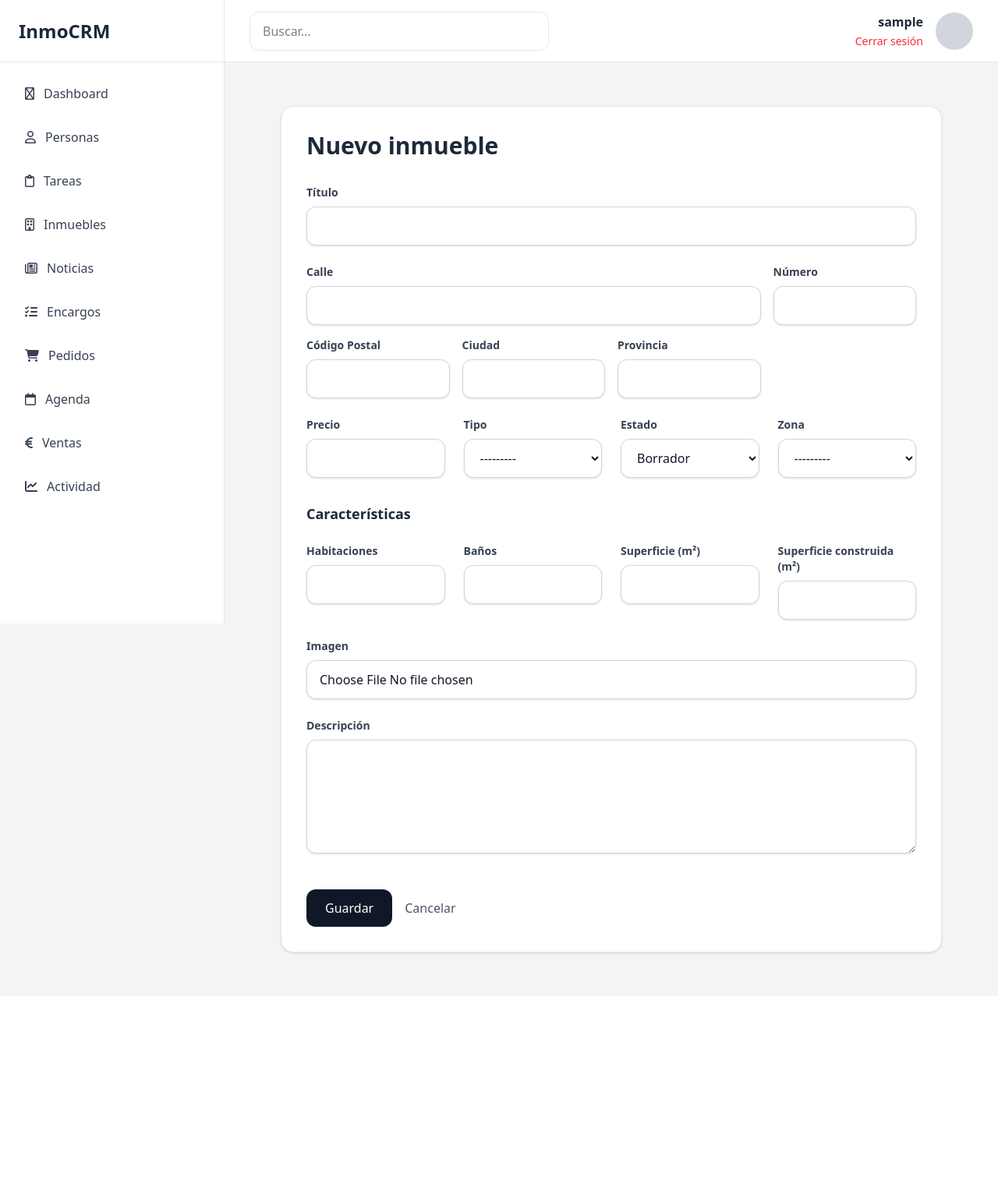
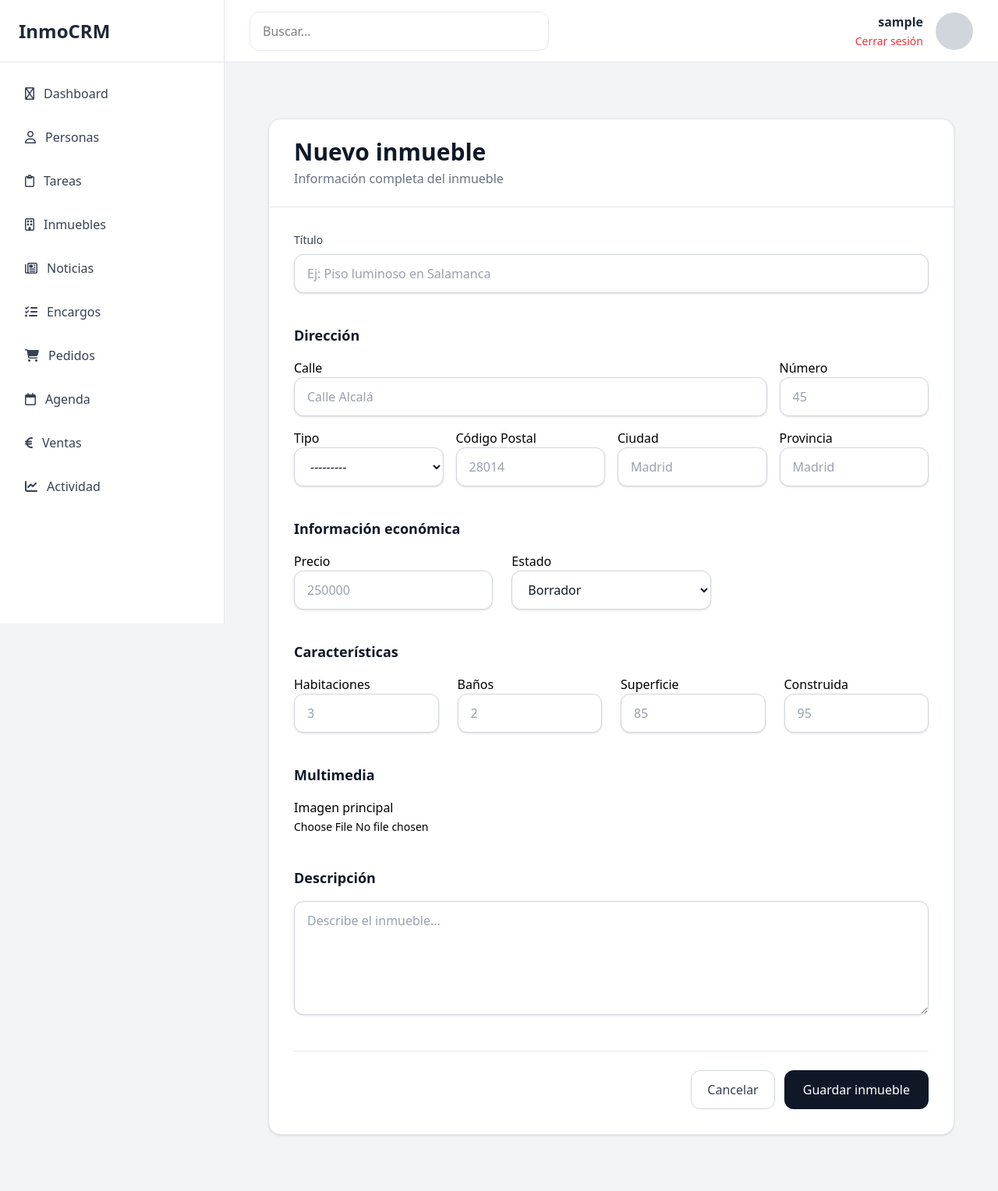
Before and after one commit to Pablomv8/inmobiliaria-crm, a Django app: page /properties/new/ in a window 1280 px wide. Shown: the whole page at 78% size. Before the commit the page ends 1226 px from the top, so only its background shows below. Run offline with Django 5.2, Linux system fonts and the light colour scheme; the visitor is signed in with stand-in values (Sample User, id 1); data that the repository does not hold is empty; some libraries are stand-ins or nearby versions.

Commit message:
corrección de errores

```diff
--- a/properties/forms.py
+++ b/properties/forms.py
@@ -1,6 +1,5 @@
 from django import forms
 from .models import Property
-
 
 
 INPUT_CLASS = """
@@ -22,50 +21,14 @@ transition-all
 duration-200
 """
 
-TEXTAREA_CLASS = """
-w-full
-rounded-xl
-border
-border-gray-300
-bg-white
-px-4
-py-3
-text-gray-900
-shadow-sm
-placeholder:text-gray-400
-focus:border-indigo-500
-focus:ring-4
-focus:ring-indigo-100
-focus:outline-none
-transition-all
-duration-200
-resize-y
-"""
+TEXTAREA_CLASS = INPUT_CLASS + " resize-y"
 
-SELECT_CLASS = """
-w-full
-rounded-xl
-border
-border-gray-300
-bg-white
-px-4
-py-3
-text-gray-900
-shadow-sm
-focus:border-indigo-500
-focus:ring-4
-focus:ring-indigo-100
-focus:outline-none
-transition-all
-duration-200
-"""
-
+SELECT_CLASS = INPUT_CLASS
 
 
 class PropertyForm(forms.ModelForm):
 
     class Meta:
-
         model = Property
 
         fields = [
@@ -89,87 +52,93 @@ class PropertyForm(forms.ModelForm):
 
         widgets = {
 
-            # TITLE
+            # BASIC INFO
             'title': forms.TextInput(attrs={
-                'class': INPUT_CLASS
+                'class': INPUT_CLASS,
+                'placeholder': 'Ej: Piso luminoso en Salamanca'
             }),
 
-            # STREET
             'street': forms.TextInput(attrs={
-                'class': INPUT_CLASS
+                'class': INPUT_CLASS,
+                'placeholder': 'Calle Alcalá'
             }),
 
-            # NUMBER
             'number': forms.TextInput(attrs={
-                'class': INPUT_CLASS
+                'class': INPUT_CLASS,
+                'placeholder': '45'
             }),
 
-            # POSTAL CODE
             'postal_code': forms.TextInput(attrs={
-                'class': INPUT_CLASS
+                'class': INPUT_CLASS,
+                'placeholder': '28014'
             }),
 
-            # CITY
             'city': forms.TextInput(attrs={
-                'class': INPUT_CLASS
+                'class': INPUT_CLASS,
+                'placeholder': 'Madrid'
             }),
 
-            # PROVINCE
             'province': forms.TextInput(attrs={
-                'class': INPUT_CLASS
+                'class': INPUT_CLASS,
+                'placeholder': 'Madrid'
             }),
 
-            "zone": forms.Select(attrs={
-                "class": INPUT_CLASS,
+            'zone': forms.Select(attrs={
+                'class': SELECT_CLASS,
             }),
 
-            "bedrooms": forms.NumberInput(attrs={
-                "class": INPUT_CLASS,
-                "min": 0,
+            # FEATURES
+            'bedrooms': forms.NumberInput(attrs={
+                'class': INPUT_CLASS,
+                'min': 0,
+                'placeholder': '3'
             }),
 
-            "bathrooms": forms.NumberInput(attrs={
-                "class": INPUT_CLASS,
-                "min": 0,
+            'bathrooms': forms.NumberInput(attrs={
+                'class': INPUT_CLASS,
+                'min': 0,
+                'placeholder': '2'
             }),
 
-            "area": forms.NumberInput(attrs={
-                "class": INPUT_CLASS,
-                "min": 0,
+            'area': forms.NumberInput(attrs={
+                'class': INPUT_CLASS,
+                'min': 0,
+                'placeholder': '85'
             }),
 
-            "built_area": forms.NumberInput(attrs={
-                "class": INPUT_CLASS,
-                "min": 0,
+            'built_area': forms.NumberInput(attrs={
+                'class': INPUT_CLASS,
+                'min': 0,
+                'placeholder': '95'
             }),
 
             # PRICE
             'price': forms.NumberInput(attrs={
-                'class': INPUT_CLASS
+                'class': INPUT_CLASS,
+                'placeholder': '250000'
             }),
 
-            # TYPE
+            # TYPE / STATUS
             'property_type': forms.Select(attrs={
-                'class': INPUT_CLASS
+                'class': SELECT_CLASS,
             }),
 
-            # STATUS (IMPORTANTE PARA CRM)
             'status': forms.Select(attrs={
-                'class': INPUT_CLASS
+                'class': SELECT_CLASS,
             }),
 
             # IMAGE
             'image': forms.ClearableFileInput(attrs={
-                'class': INPUT_CLASS
+                'class': 'w-full text-sm'
             }),
 
             # DESCRIPTION
             'description': forms.Textarea(attrs={
-                'class': INPUT_CLASS,
-                'rows': 5
+                'class': TEXTAREA_CLASS,
+                'rows': 5,
+                'placeholder': 'Describe el inmueble...'
             }),
         }
-
 from contacts.models import Contact
 
 class OwnerContactForm(forms.ModelForm):
--- a/templates/properties/form.html
+++ b/templates/properties/form.html
@@ -1,183 +1,169 @@
 {% extends 'base.html' %}
 
+<style>
+.label {
+    @apply block mb-2 text-sm font-medium text-gray-700;
+}
+</style>
 {% block content %}
 
-<div class="max-w-4xl mx-auto p-6">
+<div class="max-w-5xl mx-auto px-6 py-10">
 
-    <div class="bg-white border border-gray-200 rounded-2xl shadow-sm p-8">
+    <div class="bg-white border border-gray-200 rounded-2xl shadow-sm">
 
-        <h1 class="text-3xl font-bold text-gray-800 mb-8">
+        <!-- HEADER -->
+        <div class="px-8 py-6 border-b border-gray-200">
+            <h1 class="text-3xl font-bold text-gray-900">
                 {{ title }}
             </h1>
 
-        <form method="POST" enctype="multipart/form-data" class="space-y-6">
+            <p class="text-gray-500 mt-1">
+                Información completa del inmueble
+            </p>
+        </div>
+
+        <form method="POST" enctype="multipart/form-data" class="p-8 space-y-10">
 
             {% csrf_token %}
 
-            <!-- TÍTULO -->
+            <!-- TITULO -->
             <div>
-                <label class="block mb-2 text-sm font-semibold text-gray-700">
+                <label class="block mb-2 text-sm font-medium text-gray-700">
                     Título
                 </label>
                 {{ form.title }}
             </div>
 
-            <!-- DIRECCIÓN (STRUCTURED) -->
+            <!-- DIRECCIÓN -->
+            <section>
+                <h2 class="text-lg font-semibold text-gray-900 mb-4">
+                    Dirección
+                </h2>
+
                 <div class="grid grid-cols-1 md:grid-cols-4 gap-4">
 
                     <div class="md:col-span-3">
-                    <label class="block mb-2 text-sm font-semibold text-gray-700">
-                        Calle
-                    </label>
+                        <label class="label">Calle</label>
                         {{ form.street }}
                     </div>
 
                     <div>
-                    <label class="block mb-2 text-sm font-semibold text-gray-700">
-                        Número
-                    </label>
+                        <label class="label">Número</label>
                         {{ form.number }}
                     </div>
 
                     <div>
-                    <label class="block mb-2 text-sm font-semibold text-gray-700">
-                        Código Postal
-                    </label>
+                        <label class="label">Tipo</label>
+                        {{ form.property_type }}
+                    </div>
+
+                    <div>
+                        <label class="label">Código Postal</label>
                         {{ form.postal_code }}
                     </div>
 
                     <div>
-                    <label class="block mb-2 text-sm font-semibold text-gray-700">
-                        Ciudad
-                    </label>
+                        <label class="label">Ciudad</label>
                         {{ form.city }}
                     </div>
 
                     <div>
-                    <label class="block mb-2 text-sm font-semibold text-gray-700">
-                        Provincia
-                    </label>
+                        <label class="label">Provincia</label>
                         {{ form.province }}
                     </div>
 
                 </div>
+            </section>
 
-            <!-- GRID PRINCIPAL -->
-            <div class="grid grid-cols-1 md:grid-cols-2 xl:grid-cols-4 gap-6">
+            <!-- PRECIO + INFO -->
+            <section>
+                <h2 class="text-lg font-semibold text-gray-900 mb-4">
+                    Información económica
+                </h2>
+
+                <div class="grid grid-cols-1 md:grid-cols-3 gap-6">
 
                     <div>
-                    <label class="block mb-2 text-sm font-semibold text-gray-700">
-                        Precio
-                    </label>
+                        <label class="label">Precio</label>
                         {{ form.price }}
                     </div>
 
+
                     <div>
-                    <label class="block mb-2 text-sm font-semibold text-gray-700">
-                        Tipo
-                    </label>
-                    {{ form.property_type }}
+                        <label class="label">Estado</label>
+                        {{ form.status }}
+                    </div>
+
+                </div>
+            </section>
+
+            <!-- CARACTERÍSTICAS -->
+            <section>
+                <h2 class="text-lg font-semibold text-gray-900 mb-4">
+                    Características
+                </h2>
+
+                <div class="grid grid-cols-1 md:grid-cols-4 gap-6">
+
+                    <div>
+                        <label class="label">Habitaciones</label>
+                        {{ form.bedrooms }}
                     </div>
 
                     <div>
-                    <label class="block mb-2 text-sm font-semibold text-gray-700">
-                        Estado
-                    </label>
-                    {{ form.status }}
+                        <label class="label">Baños</label>
+                        {{ form.bathrooms }}
                     </div>
 
                     <div>
+                        <label class="label">Superficie</label>
+                        {{ form.area }}
+                    </div>
 
-                    <label class="block mb-2 text-sm font-semibold text-gray-700">
-                        Zona
-                    </label>
-
-                    {{ form.zone }}
-
+                    <div>
+                        <label class="label">Construida</label>
+                        {{ form.built_area }}
                     </div>
 
                 </div>
+            </section>
 
-            <h2 class="text-lg font-semibold text-gray-800 mt-8">
-                Características
+            <!-- MEDIA -->
+            <section>
+                <h2 class="text-lg font-semibold text-gray-900 mb-4">
+                    Multimedia
                 </h2>
 
-            <div class="grid grid-cols-1 md:grid-cols-4 gap-6 mt-4">
-
                 <div>
-
-                    <label class="block mb-2 text-sm font-semibold text-gray-700">
-                        Habitaciones
-                    </label>
-
-                    {{ form.bedrooms }}
-
-                </div>
-
-                <div>
-
-                    <label class="block mb-2 text-sm font-semibold text-gray-700">
-                        Baños
-                    </label>
-
-                    {{ form.bathrooms }}
-
-                </div>
-
-                <div>
-
-                    <label class="block mb-2 text-sm font-semibold text-gray-700">
-                        Superficie (m²)
-                    </label>
-
-                    {{ form.area }}
-
-                </div>
-
-                <div>
-
-                    <label class="block mb-2 text-sm font-semibold text-gray-700">
-                        Superficie construida (m²)
-                    </label>
-
-                    {{ form.built_area }}
-
-                </div>
-
-            </div>
-
-            <!-- IMAGEN -->
-            <div>
-                <label class="block mb-2 text-sm font-semibold text-gray-700">
-                    Imagen
-                </label>
+                    <label class="label">Imagen principal</label>
                     {{ form.image }}
                 </div>
+            </section>
 
             <!-- DESCRIPCIÓN -->
-            <div>
-                <label class="block mb-2 text-sm font-semibold text-gray-700">
+            <section>
+                <h2 class="text-lg font-semibold text-gray-900 mb-4">
                     Descripción
-                </label>
+                </h2>
+
                 {{ form.description }}
-            </div>
+            </section>
 
             <!-- BOTONES -->
-            <div class="flex items-center gap-4 pt-4">
+            <div class="flex justify-end gap-3 pt-6 border-t border-gray-200">
+
+                <a href="{% url 'properties' %}"
+                   class="px-5 py-3 rounded-xl border border-gray-300 text-gray-700 hover:bg-gray-50">
+
+                    Cancelar
+                </a>
 
                 <button
                     type="submit"
-                    class="bg-gray-900 hover:bg-gray-800 text-white px-6 py-3 rounded-xl transition"
-                >
-                    Guardar
+                    class="px-6 py-3 rounded-xl bg-gray-900 text-white hover:bg-black transition">
+
+                    Guardar inmueble
                 </button>
-
-                <a
-                    href="{% url 'properties' %}"
-                    class="text-gray-600 hover:text-gray-900"
-                >
-                    Cancelar
-                </a>
 
             </div>
 
```
Also changed, not shown: static/css/main.min.css. Lines whose indentation alone changed are shown as unchanged.
